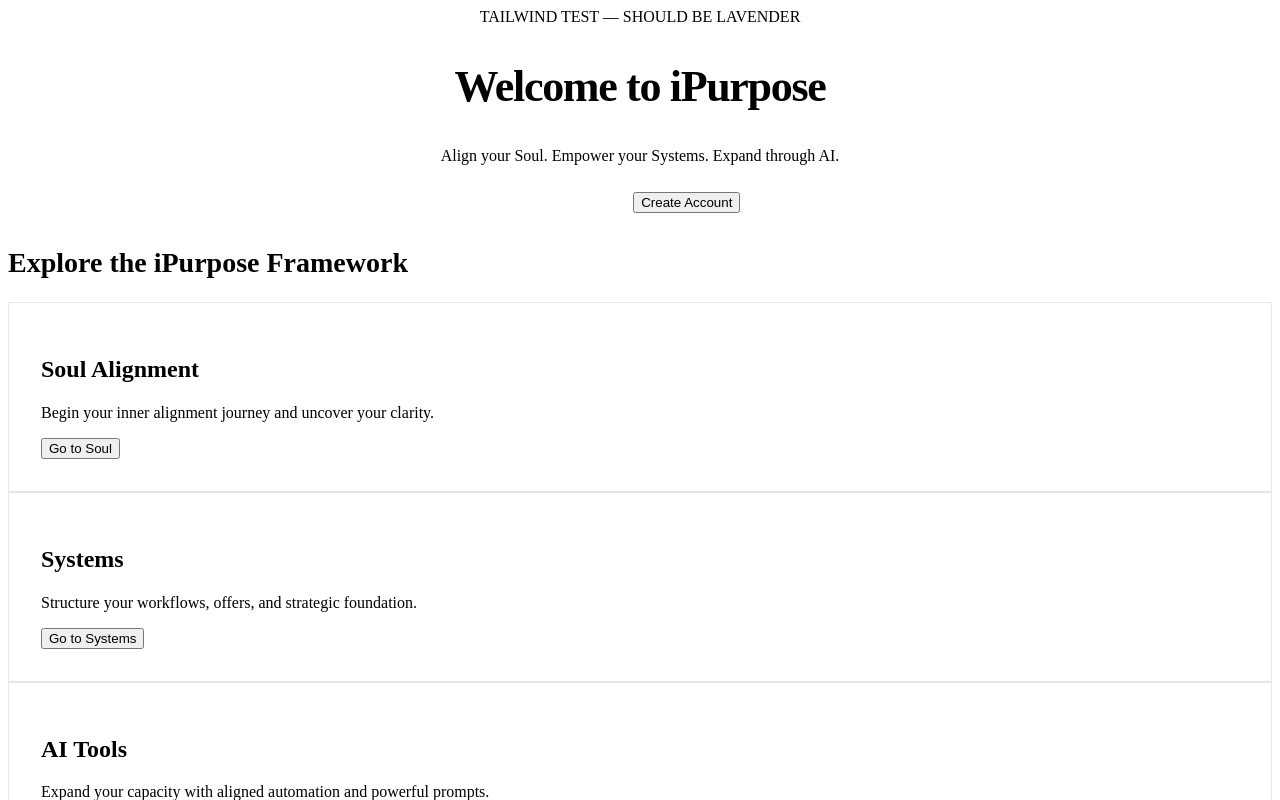
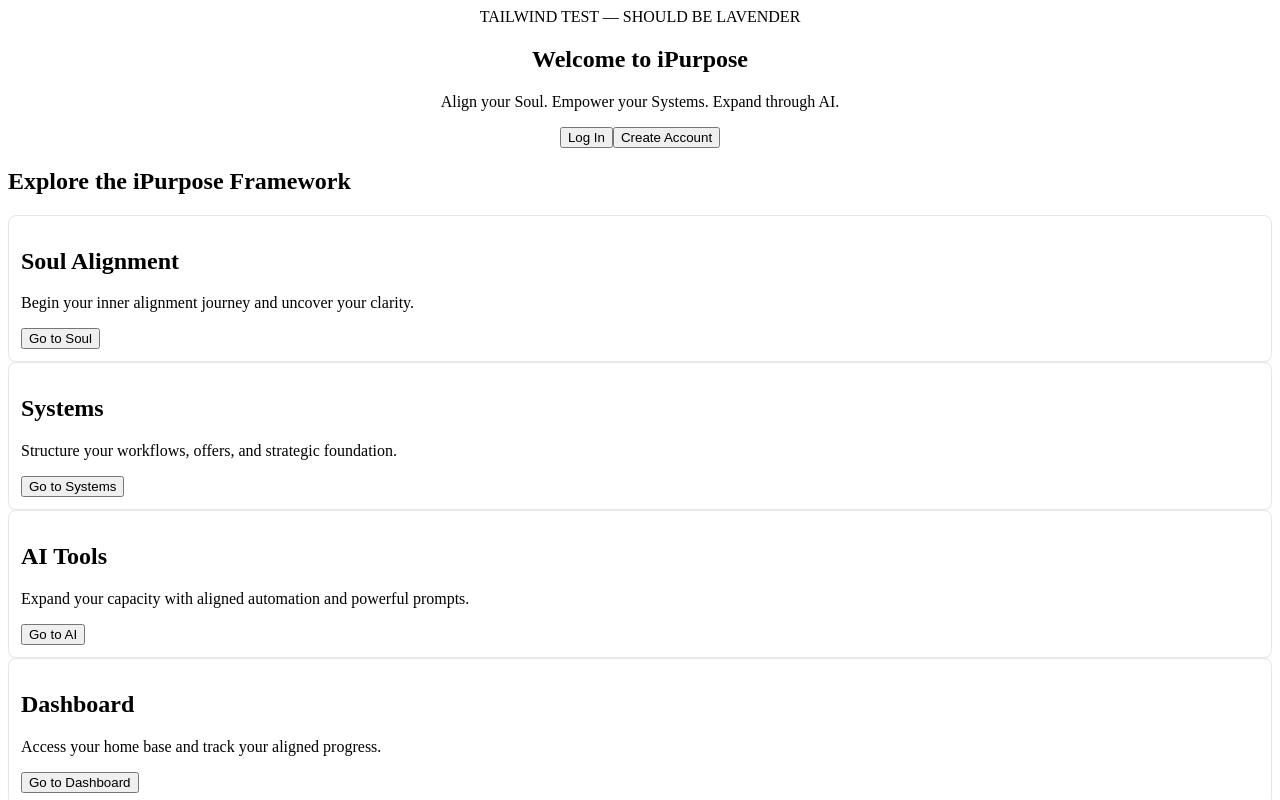
Before and after one commit to polishedaffairsllc-byte/ipurpose-next, a Next.js app: page / in a window 1280 px wide. Shown: the top 800 px of the page. Built offline with nearby package versions, Linux system fonts and the light colour scheme; no server answers; a web font is replaced by a local one.

Commit message:
chore: add missing CSS module placeholders for login and components

```diff
--- a/app/components/IPButton.module.css
+++ b/app/components/IPButton.module.css
@@ -1,38 +1,14 @@
-.button {
-  display: inline-flex;
-  align-items: center;
-  justify-content: center;
-  gap: 8px;
+/* app/components/IPButton.module.css - minimal button styles */
 
-  padding: 0.75rem 1.5rem;
-  border-radius: 999px;
+.root {
+  display: inline-block;
+}
 
+.primary {
+  padding: 8px 12px;
+  background: #111827;
+  color: #fff;
+  border-radius: 6px;
   border: none;
   cursor: pointer;
-
-  background: linear-gradient(135deg, var(--ip-indigo), var(--ip-lavender));
-  color: #ffffff;
-  font-weight: 600;
-  font-size: 0.95rem;
-
-  box-shadow: var(--ip-shadow-soft);
-  transition: transform 0.12s ease, box-shadow 0.12s ease, opacity 0.12s ease;
 }
-
-.button:hover {
-  transform: translateY(-1px);
-  box-shadow: 0px 14px 35px rgba(0, 0, 0, 0.12);
-}
-
-.button:active {
-  transform: translateY(0);
-  box-shadow: var(--ip-shadow-soft);
-  opacity: 0.9;
-}
-
-.button:disabled {
-  opacity: 0.6;
-  cursor: not-allowed;
-  transform: none;
-  box-shadow: none;
-}
--- a/app/components/IPCard.module.css
+++ b/app/components/IPCard.module.css
@@ -1,7 +1,9 @@
+/* app/components/IPCard.module.css - minimal card styles */
+
 .card {
-  background: #ffffff;
-  border-radius: var(--ip-radius-xl);
-  border: 1px solid #e5e5ea;
-  padding: 32px;
-  box-shadow: var(--ip-shadow-soft);
+  padding: 12px;
+  border-radius: 8px;
+  background: #fff;
+  border: 1px solid #e5e7eb;
+  box-shadow: 0 1px 2px rgba(0,0,0,0.04);
 }
--- a/app/components/IPHeading.module.css
+++ b/app/components/IPHeading.module.css
@@ -1,29 +1,8 @@
-.headingXL {
-  font-family: var(--ip-font-heading);
-  font-size: 2.75rem; /* ~44px */
-  line-height: 1.1;
-  color: var(--ip-indigo);
-  letter-spacing: -0.03em;
+/* app/components/IPHeading.module.css - minimal heading styles */
+
+.heading {
+  font-size: 1.125rem;
+  font-weight: 600;
+  color: #111827;
+  margin-bottom: 8px;
 }
-
-.headingLG {
-  font-family: var(--ip-font-heading);
-  font-size: 2.25rem; /* ~36px */
-  line-height: 1.15;
-  color: var(--ip-indigo);
-  letter-spacing: -0.02em;
-}
-
-.headingMD {
-  font-family: var(--ip-font-heading);
-  font-size: 1.75rem; /* ~28px */
-  line-height: 1.2;
-  color: var(--ip-indigo);
-}
-
-.headingSM {
-  font-family: var(--ip-font-heading);
-  font-size: 1.5rem;
-  line-height: 1.2;
-  color: var(--ip-indigo);
-}
```
